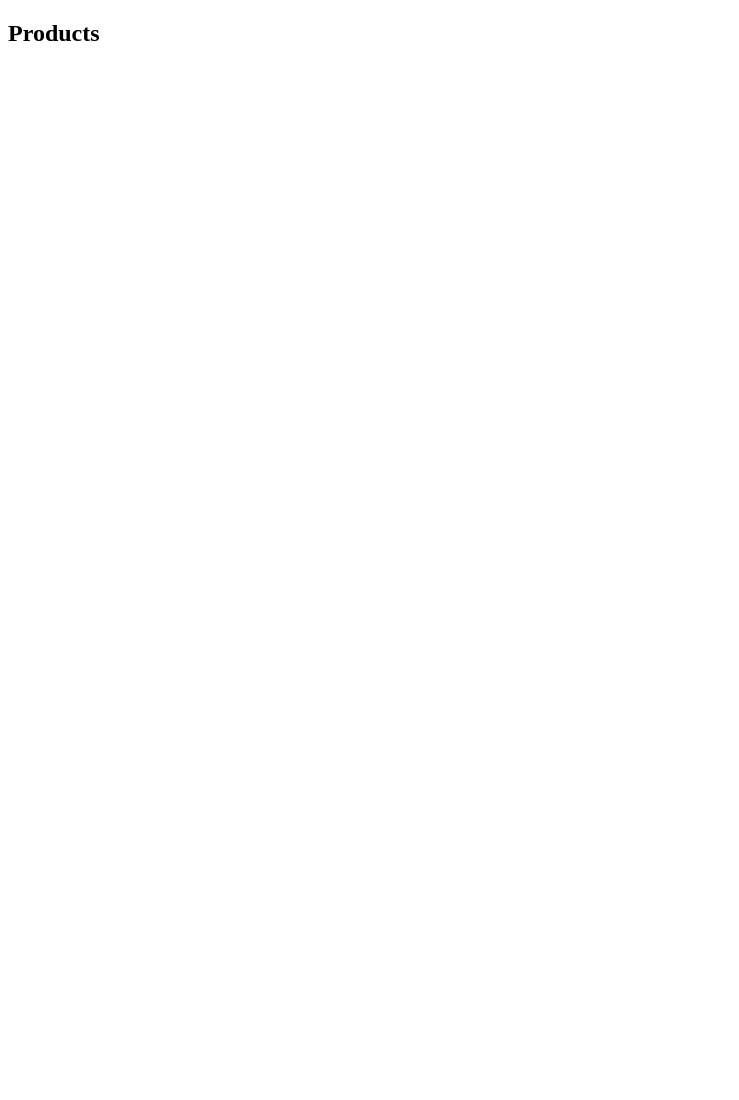
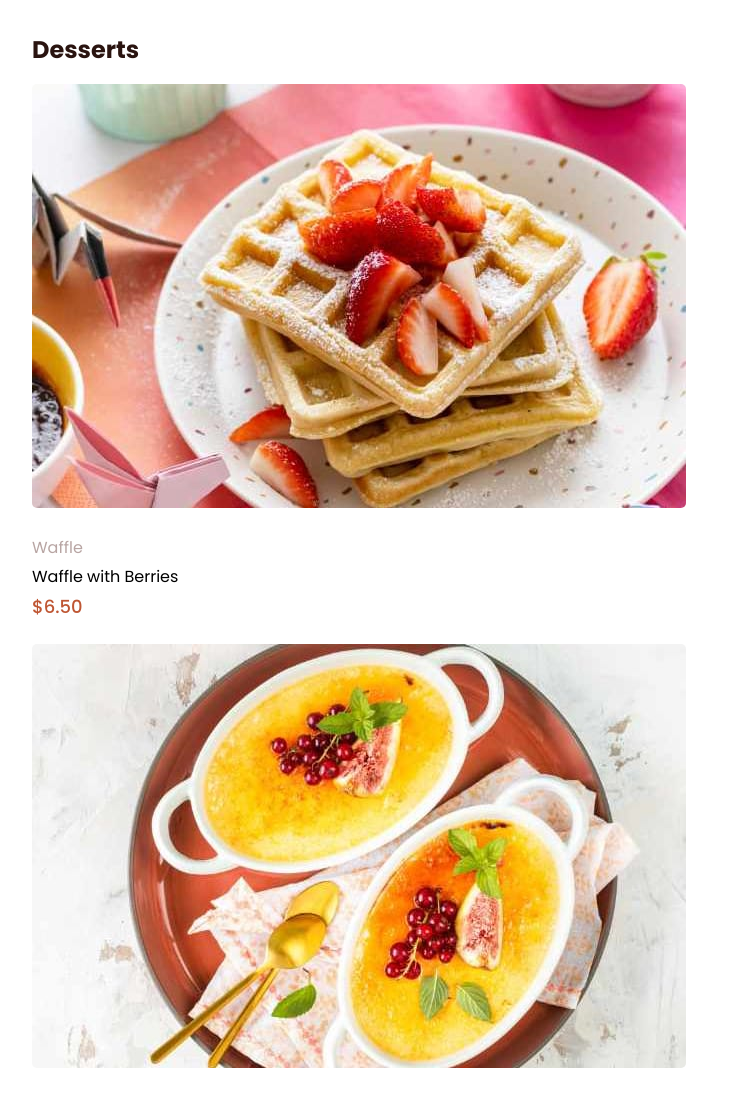
Before and after one commit to SistemasCaseej/Restaurante, a website: page pages/products/products.html in a window 1280 px wide. Shown: the top 1100 px of the page, without its empty margins (0-739 px from the left). Before the commit the page ends 800 px from the top, so only its background shows below. Drawn offline with Linux system fonts and the light colour scheme; a web font is replaced by a local one.

Commit message:
produtos-page

```diff
--- a/global.css
+++ b/global.css
@@ -1,16 +1,43 @@
 @import url('https://fonts.googleapis.com/css2?family=Gabarito:wght@400..900&family=Poppins:ital,wght@0,100;0,200;0,300;0,400;0,500;0,600;0,700;0,800;0,900;1,100;1,200;1,300;1,400;1,500;1,600;1,700;1,800;1,900&display=swap');
 
 
-* {
-    margin: 0;
-    padding: 0;
-    box-sizing: border-box;
+*,
+*::before,
+*::after {
+  margin: 0;
+  padding: 0;
+  box-sizing: border-box;
+  font-family: inherit;
+}
+
+html {
+  font-size: 100%;
+  line-height: 1.5;
+}
+
+a {
+  text-decoration: none;
+  color: inherit;
+}
+
+ul, ol {
+  list-style: none;
+}
+
+table {
+  border-collapse: collapse;
+  width: 100%;
+}
+
+img {
+  max-width: 100%;
+  height: auto;
+}
+
+body{
+    font-family: "Poppins";
 }
 
 button {
     font-family: "Poppins";
 }
-
-body{
-    font-family: "Poppins";
-}
--- a/pages/products/products.css
+++ b/pages/products/products.css
@@ -0,0 +1,25 @@
+
+#container{
+    padding: 2rem;
+}
+
+.image{
+    border-radius: 5px;
+}
+
+.title{
+    color: #b8a5a3;
+    margin-top: 1.3rem;
+    margin-bottom: 0.3rem;
+}
+
+.price{
+    color: #bf5633;
+    font-size: 18px;
+    font-weight: 500;
+    margin-bottom: 1.5rem;
+}
+
+.price{
+    margin-top: 0.3rem;
+}
--- a/pages/products/products.html
+++ b/pages/products/products.html
@@ -3,9 +3,18 @@
 <head>
     <meta charset="UTF-8">
     <meta name="viewport" content="width=device-width, initial-scale=1.0">
-    <title>Document</title>
+    <link rel="stylesheet" href="/global.css">
+    <link rel="stylesheet" href="/pages/products/products.css">
+    <title>Produtos</title>
 </head>
 <body>
-    <h2>Products</h2>
+    <section>
+
+        <div id="container">
+            <h1 style="color: #2a1410; margin-bottom: 1rem;">Desserts</h1>
+        </div>
+    </section>
+
+    <script src="products.js"></script>
 </body>
 </html>
--- /dev/null
+++ b/pages/products/products.js
@@ -0,0 +1,96 @@
+const container = document.getElementById("container");
+
+let dishes = [
+    {
+        photo: "../../assets/images/image-waffle-mobile.jpg",
+        dish: "Waffle",
+        description: "Waffle with Berries",
+        price: "$6.50"
+    },
+    {
+        photo : "../../assets/images/image-creme-brulee-mobile.jpg",
+        dish : "Crème Brulée",
+        description : "Vanilla Bean Crème Brûlée",
+        price : "$7.00"
+    },
+    {
+        photo : "../../assets/images/image-macaron-mobile.jpg",
+        dish : "Macaron",
+        description : "Macaron Mix of Five",
+        price : "$8.00"
+    },
+    {
+        photo : "../../assets/images/image-tiramisu-mobile.jpg",
+        dish : "Tiramisu",
+        description : "Classic Tiramisu",
+        price : "$5.50"
+    },
+    {
+        photo : "../../assets/images/image-baklava-mobile.jpg",
+        dish : "Baklava",
+        description : "Pistachio Baklava",
+        price : "$4.00"
+    },
+    {
+        photo : "../../assets/images/image-meringue-mobile.jpg",
+        dish : "Pie",
+        description : "Lemon Meringue Pie",
+        price : "$5.00"
+    },
+    {
+        photo : "../../assets/images/image-cake-mobile.jpg",
+        dish : "Cake",
+        description : "Red Velvet Cake",
+        price : "$4.50"
+    },
+    {
+        photo : "../../assets/images/image-brownie-mobile.jpg",
+        dish : "Brownie",
+        description : "Salted Caramel Brownie",
+        price : "$5.50"
+    },
+    {
+        photo : "../../assets/images/image-panna-cotta-mobile.jpg",
+        dish : "Panna Cota",
+        description : "Vanilla Panna Cotta",
+        price : "$6.50"
+    }
+
+
+];
+
+dishes.forEach((element) => {
+
+    console.log(element)
+    // Criando o elemento section para cada prato
+    let section = document.createElement("section");
+    let image = document.createElement("img")
+
+    // Criando a imagem do prato
+    image.setAttribute("src", element.photo)
+    image.classList.add("image");
+
+    // Criando o título do prato
+    let title = document.createElement("p");
+    title.textContent = element.dish;
+    title.classList.add("title");
+
+    // Criando a descrição do prato
+    let description = document.createElement("span");
+    description.textContent = element.description;
+    description.classList.add("description");
+
+    // Criando o preço do prato
+    let price = document.createElement("p");
+    price.classList.add("price")
+    price.textContent = element.price;
+
+    // Adicionando todos os elementos dentro da section
+    section.appendChild(image)
+    section.appendChild(title);
+    section.appendChild(description);
+    section.appendChild(price);
+
+    // Adicionando a section ao container
+    container.appendChild(section);
+});
```
Also changed, not shown: index.html (deleted, +0 -15 lines), readme.md (added).
